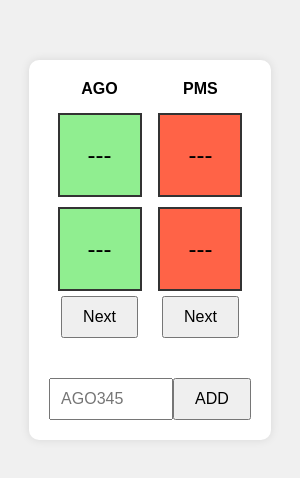
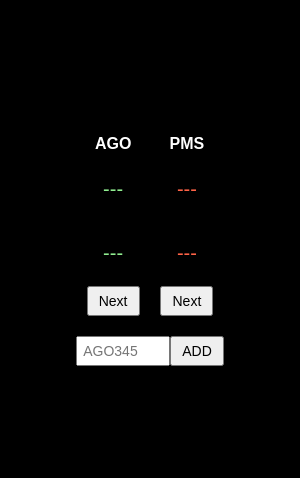
Before and after one commit to jackiejoe45/fuel-app, an Electron app: page index.html in a window 300 px wide. Shown: the part 172-650 px from the top of the page. Drawn offline with Linux system fonts and the light colour scheme.

Commit message:
updated interface display

```diff
--- a/index.html
+++ b/index.html
@@ -4,29 +4,30 @@
     <meta charset="UTF-8">
     <title>Fuel Board Queue Monitor</title>
     <style>
+        body, html {
+            margin: 0;
+            padding: 0;
+            height: 100%;
+            overflow: hidden;
+        }
         body {
             font-family: Arial, sans-serif;
             display: flex;
             justify-content: center;
             align-items: center;
-            height: 100vh;
-            margin: 0;
-            background-color: #f0f0f0;
+            background-color: black;
         }
         .container {
-            background-color: white;
-            padding: 20px;
-            border-radius: 10px;
-            box-shadow: 0 0 10px rgba(0,0,0,0.1);
             display: flex;
             flex-direction: column;
             align-items: center;
+            padding: 10px;
         }
         .queue-display {
             display: flex;
             justify-content: space-around;
             width: 100%;
-            margin-bottom: 20px;
+            margin-bottom: 10px;
         }
         .queue {
             display: flex;
@@ -35,39 +36,43 @@
         }
         .queue-title {
             font-weight: bold;
-            margin-bottom: 10px;
+            margin-bottom: 5px;
+            color: white;
         }
         .queue-numbers {
             display: flex;
             flex-direction: column;
         }
         .number {
-            width: 80px;
-            height: 80px;
+            width: 60px;
+            height: 60px;
             display: flex;
             justify-content: center;
             align-items: center;
-            font-size: 24px;
-            border: 2px solid #333;
-            margin: 5px 0;
+            font-size: 20px;
+            margin: 2px 0;
         }
-        .ago { background-color: #90EE90; }
-        .pms { background-color: #FF6347; }
+        .ago {
+            color: #90EE90;
+        }
+        .pms {
+            color: #FF6347;
+        }
         .controls {
             display: flex;
             justify-content: space-between;
             width: 100%;
-            margin-top: 20px;
+            margin-top: 10px;
         }
         button {
-            padding: 10px 20px;
-            font-size: 16px;
+            padding: 5px 10px;
+            font-size: 14px;
             cursor: pointer;
         }
         input {
-            padding: 10px;
-            font-size: 16px;
-            width: 100px;
+            padding: 5px;
+            font-size: 14px;
+            width: 80px;
         }
     </style>
 </head>
--- a/main.js
+++ b/main.js
@@ -3,8 +3,8 @@ const path = require('path');
 
 function createWindow () {
   const win = new BrowserWindow({
-    width: 800,
-    height: 600,
+    width: 300,
+    height: 300,
     webPreferences: {
       preload: path.join(__dirname, 'preload.js'),
       contextIsolation: true,
```
